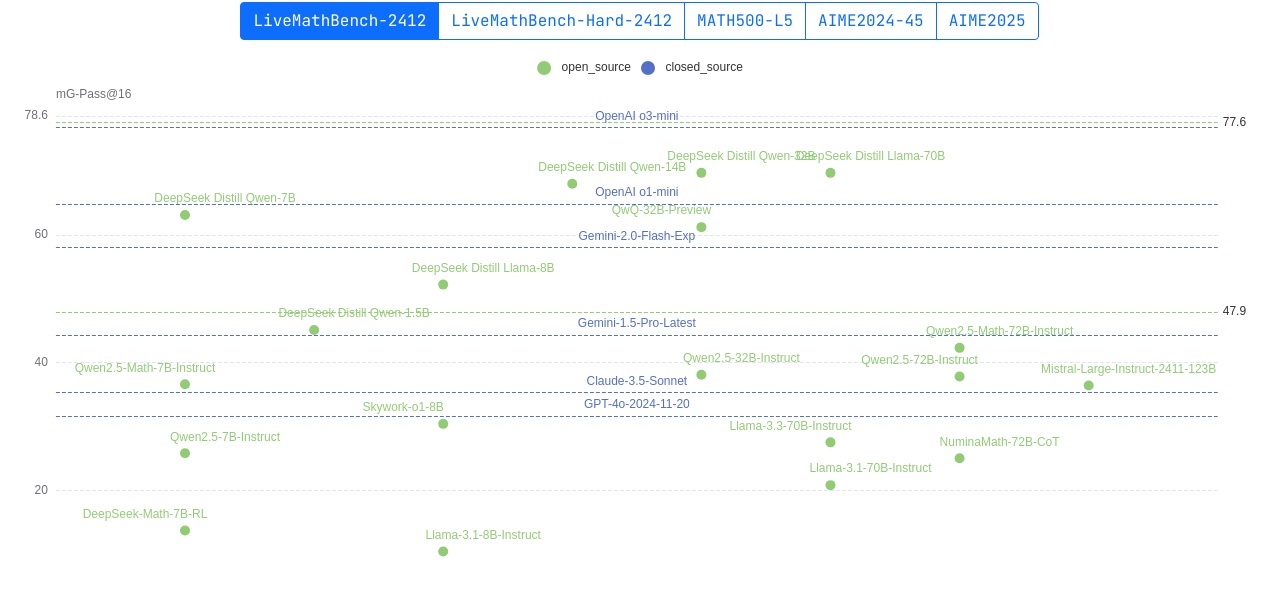
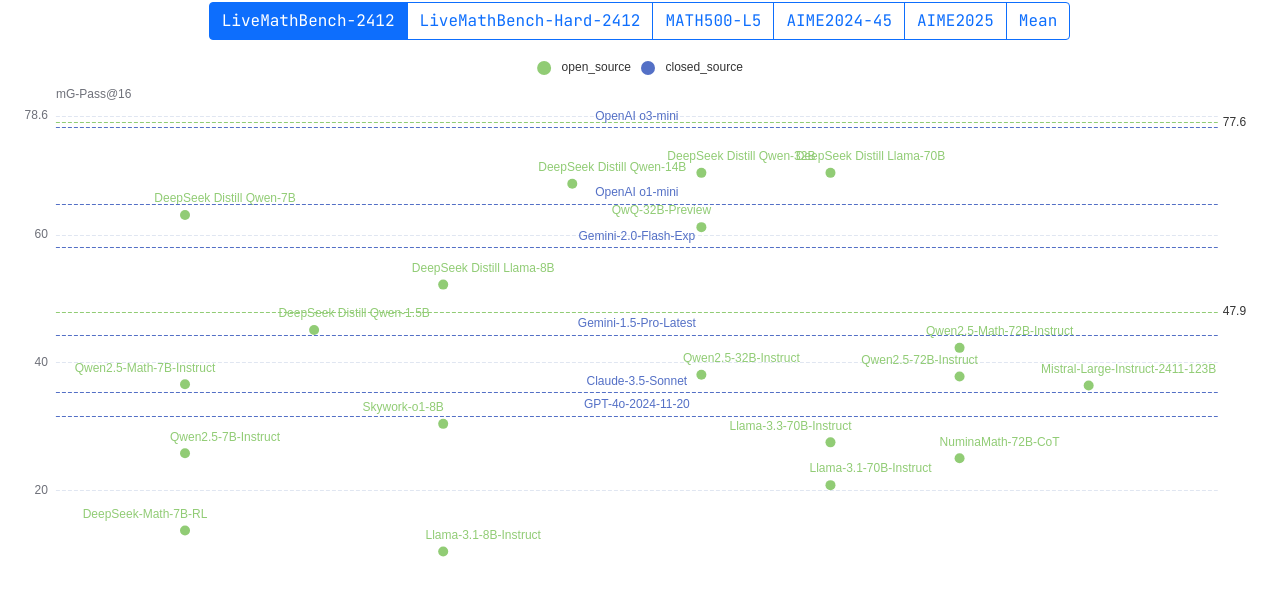
Before and after one commit to open-compass/GPassK, a plain HTML site: page docs/index.html in a window 1280 px wide. Shown: the part 489-1100 px from the top of the page. Drawn offline with nearby package versions, Linux system fonts and the light colour scheme.

Commit message:
add mean bench

```diff
--- a/docs/index.html
+++ b/docs/index.html
@@ -141,21 +141,14 @@
 
         <input type="radio" class="btn-check" name="btnradio" id="AIME2025" />
         <label class="btn btn-outline-primary" for="AIME2025">AIME2025</label>
+
+        <input type="radio" class="btn-check" name="btnradio" id="Mean" />
+        <label class="btn btn-outline-primary" for="Mean">Mean</label>
       </div>
 
       <div id="chart" style="width: 100%; height: 600px"></div>
       <div class="container-fluid d-flex flex-row flex-nowrap">
-        <!-- <div class="container-fluid d-flex flex-column align-items-center">
-          <label for="plused" class="text-success mb-3"
-            >Input Reasoning</label
-          >
-          <table
-            id="plused"
-            class="table table-responsive table-striped table-bordered flex-shrink-1 border border-success border-3"
-          ></table>
-        </div> -->
         <div class="container-fluid d-flex flex-column align-items-center">
-          <!-- <label for="origin" class="text-danger mb-3">Output Reasoning</label> -->
           <table
             id="origin"
             class="table table-responsive table-striped table-bordered flex-shrink-1 border border-danger border-3"
@@ -207,6 +200,21 @@
             var sizeMatch = row['Model'].match(/\d+(\.\d+)?B/g);
             sizeMatch = sizeMatch ? Math.round(parseFloat(sizeMatch[0].replace('B', ''))).toString() : 'N/A';
             row['Size'] = sizeMatch;
+        });
+        data.forEach((row) => {
+          let metrics = ['Greedy', 'G-Pass@16-0.5', 'G-Pass@16-0.75', 'G-Pass@16-1.0', 'mG-Pass@16'];
+          metrics.forEach((metric) => {
+            if (row[metric]['LiveMathBench-Hard-2412'] != null &&
+                row[metric]['MATH500-L5'] != null &
+                row[metric]['AIME2024-45'] != null &&
+                row[metric]['AIME2025'] != null) {
+              row[metric]['Mean'] = (row[metric]['LiveMathBench-Hard-2412'] +
+                                     row[metric]['MATH500-L5'] +
+                                     row[metric]['AIME2024-45'] +
+                                     row[metric]['AIME2025']) / 4;
+              row[metric]['Mean'] = Math.round(row[metric]['Mean'] * 10) / 10;
+            }
+          });
         });
     } else {
         alert("Failed to load data from results.json");
@@ -580,7 +588,7 @@
         });
         option && myChart.setOption(option);
     };
-    const benchmarks = ['LiveMathBench-2412', 'LiveMathBench-Hard-2412', 'MATH500-L5', 'AIME2024-45', 'AIME2025'];
+    const benchmarks = ['LiveMathBench-2412', 'LiveMathBench-Hard-2412', 'MATH500-L5', 'AIME2024-45', 'AIME2025', 'Mean'];
 
     benchmarks.forEach(benchmark => {
       const radio = document.getElementById(benchmark);
```
